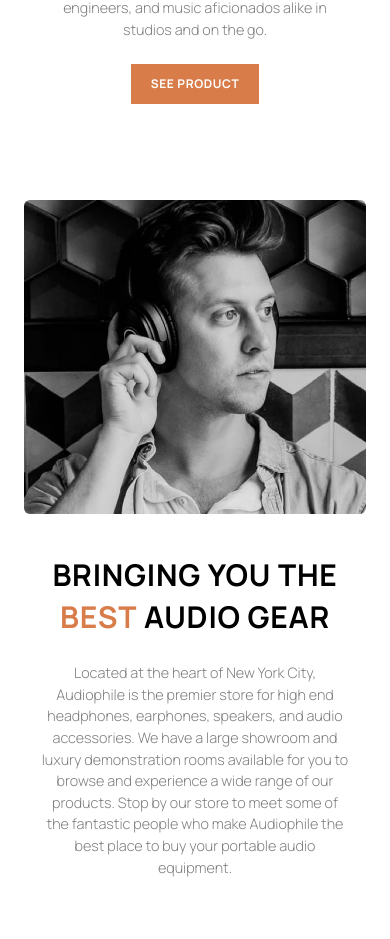
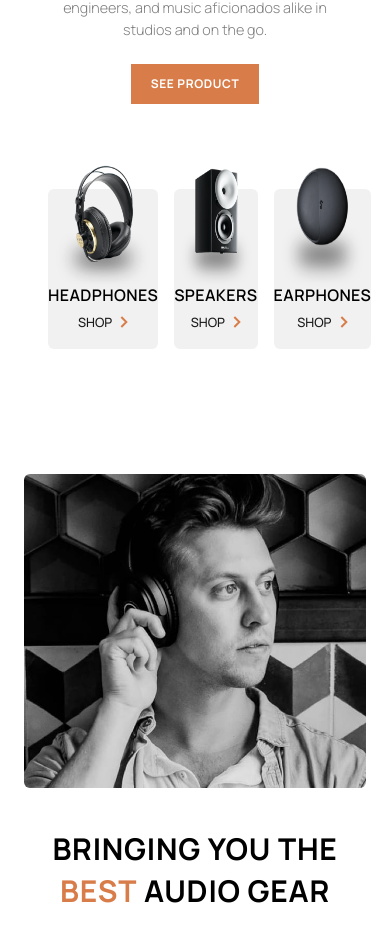
Before and after one commit to elghanbibadr/autophileEcommerce, a React (Vite) app: page /headphones in a window 390 px wide. Shown: the part 2313-3252 px from the top of the page. Built offline with nearby package versions, Linux system fonts and the light colour scheme.

Commit message:
add the product intro container to the headphones route

```diff
--- a/src/App.jsx
+++ b/src/App.jsx
@@ -16,7 +16,7 @@ const App = () => {
   <>
        <div className='bg-paleBlack'>
          <Nav ProductsIntroGridContainerOpen={ProductsIntroGridContainerOpen} setProductIntroGridContainerOpen={setProductIntroGridContainerOpen} />
-          {ProductsIntroGridContainerOpen &&  <ProductsIntroGridContainer />}
+          {ProductsIntroGridContainerOpen &&  <ProductsIntroGridContainer className='absolute inset-x-0 lg:hidden' />}
        </div>
     <Routes>
     <Route path="/" element={<Home />} />
--- a/src/componenet/UI/ProductsIntroGridContainer.jsx
+++ b/src/componenet/UI/ProductsIntroGridContainer.jsx
@@ -5,7 +5,7 @@ import earhphoneImg from "../../../public/images/shared/desktop/image-earphones.
 import ProductIntroCard from './ProductIntroCard'
 
 
-const ProductsIntroGridContainer = () => {
+const ProductsIntroGridContainer = (props) => {
     const data=[
         {
         id:1,
@@ -24,7 +24,7 @@ const ProductsIntroGridContainer = () => {
     },
 ]
   return (
-    <ul className='flex absolute inset-x-0  items-center lg:hidden px-6 bg-white  mt-6  h-[250px]  gap-x-4 lg:gap-x-10' >
+    <ul className={`${props.className} flex   items-center  px-6 bg-white  mt-6  h-[250px]  gap-x-4 lg:gap-x-10' `} >
     {data.map(({id,name,img})=>{
      return <ProductIntroCard key={id} name={name} img={img} />
     })}
--- a/src/pages/headphones/Headphones.jsx
+++ b/src/pages/headphones/Headphones.jsx
@@ -6,6 +6,7 @@ import Footer from '../../componenet/UI/Footer'
 import Callout from '../../componenet/UI/Callout'
 import { products } from '../../data/Product'
 import ProductDesc from '../../componenet/ProductDesc'
+import ProductsIntroGridContainer from "../../componenet/UI/ProductsIntroGridContainer"
 const Headphones = () => {
   const headphonesProduct=products.filter(product=>product.category==='headphones')
   console.log(headphonesProduct)
@@ -18,6 +19,7 @@ const Headphones = () => {
        {headphonesProduct.reverse().map(({id,description,categoryImage,name,new:isNewProduct},index)=>{
         return <ProductDesc key={id} id={index} description={description} name={name} new={isNewProduct} categoryImage={categoryImage} />
        })}
+      <ProductsIntroGridContainer />
        <Callout />
      </Container>
        <Footer />
```
